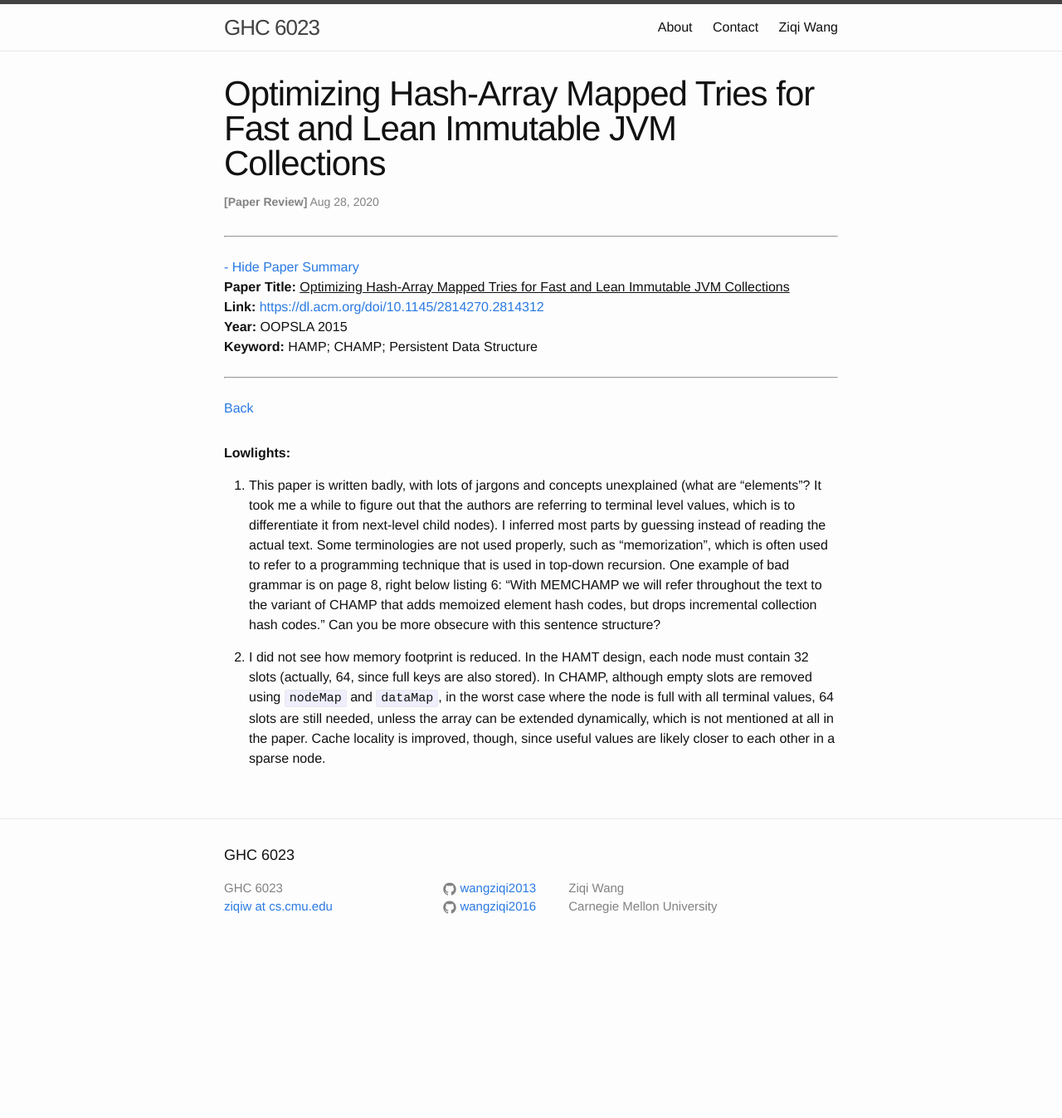
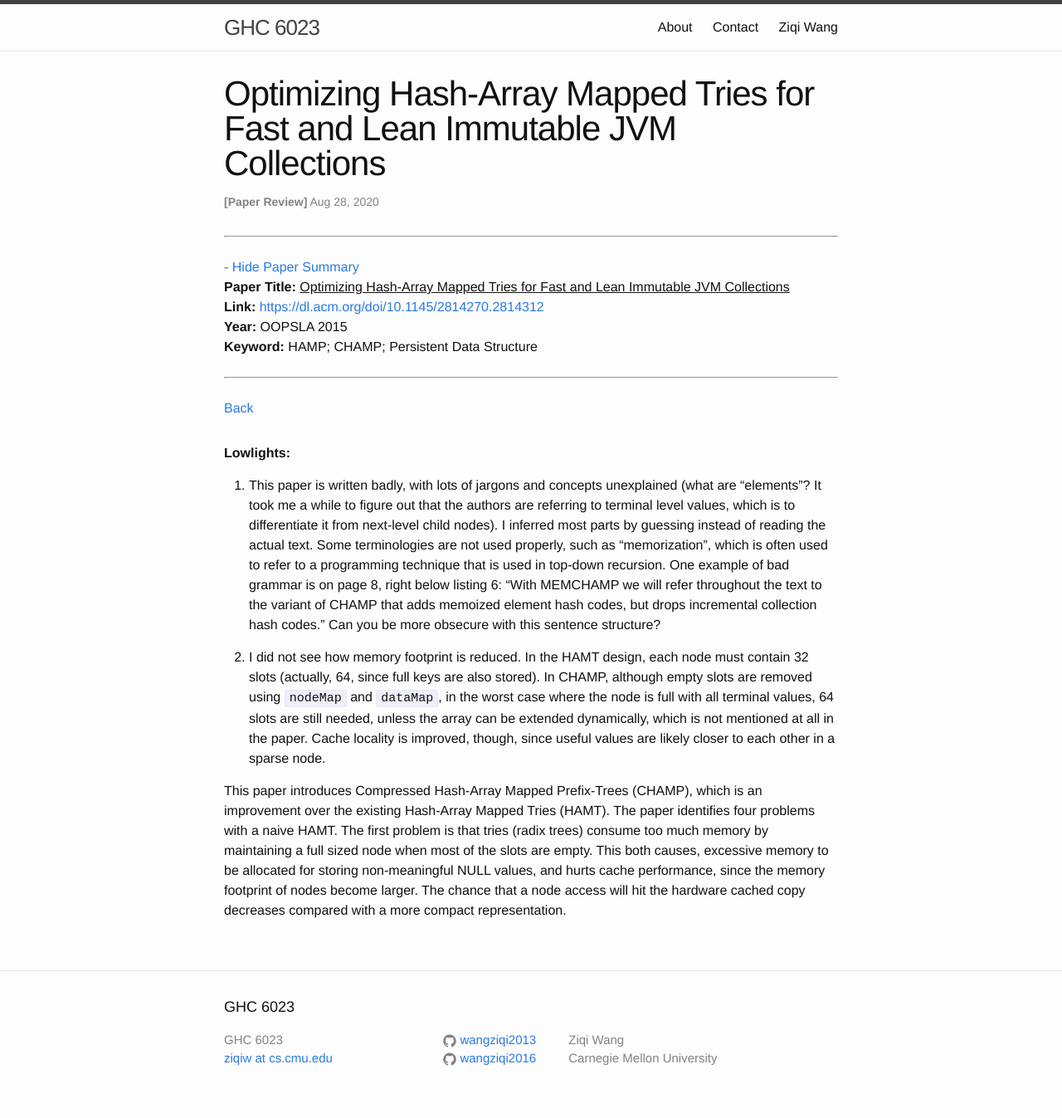
Before and after one commit to wangziqi2013/wangziqi2013.github.io, a Jekyll site: the page built from _posts/2020-08-08-CHAMP.markdown, in a window 1280 px wide. Shown: the whole page at 83% size. Built offline with Jekyll 4.4.1, drawn with Linux system fonts in a browser that asks for light colours; before the commit the page ends 1164 px from its top, so only the background shows below that.

Commit message:
Adding first problem

```diff
--- a/_posts/2020-08-08-CHAMP.markdown
+++ b/_posts/2020-08-08-CHAMP.markdown
@@ -31,3 +31,10 @@ version_mgmt:
    case where the node is full with all terminal values, 64 slots are still needed, unless the array can be extended
    dynamically, which is not mentioned at all in the paper.
    Cache locality is improved, though, since useful values are likely closer to each other in a sparse node.
+
+This paper introduces Compressed Hash-Array Mapped Prefix-Trees (CHAMP), which is an improvement over the existing Hash-Array
+Mapped Tries (HAMT). The paper identifies four problems with a naive HAMT. The first problem is that tries (radix trees)
+consume too much memory by maintaining a full sized node when most of the slots are empty. This both causes, excessive
+memory to be allocated for storing non-meaningful NULL values, and hurts cache performance, since the memory footprint
+of nodes become larger. The chance that a node access will hit the hardware cached copy decreases compared with a
+more compact representation.
```
